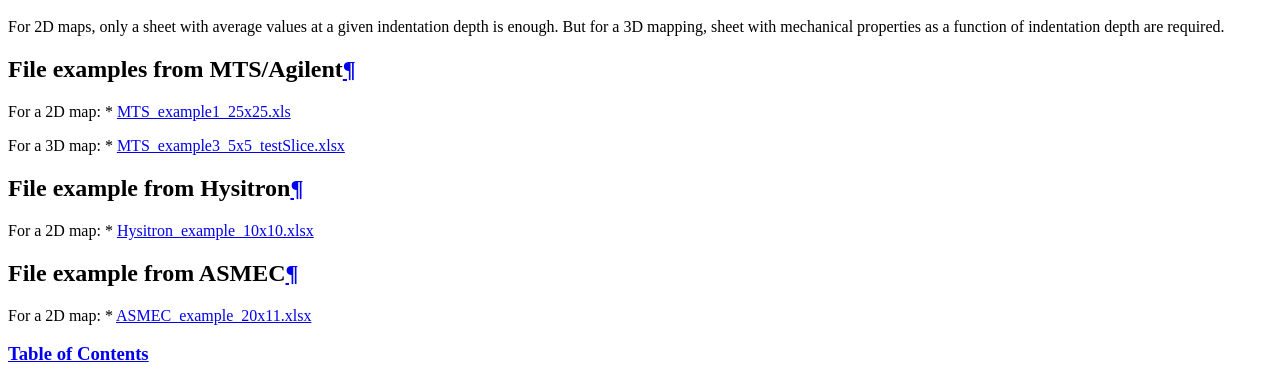
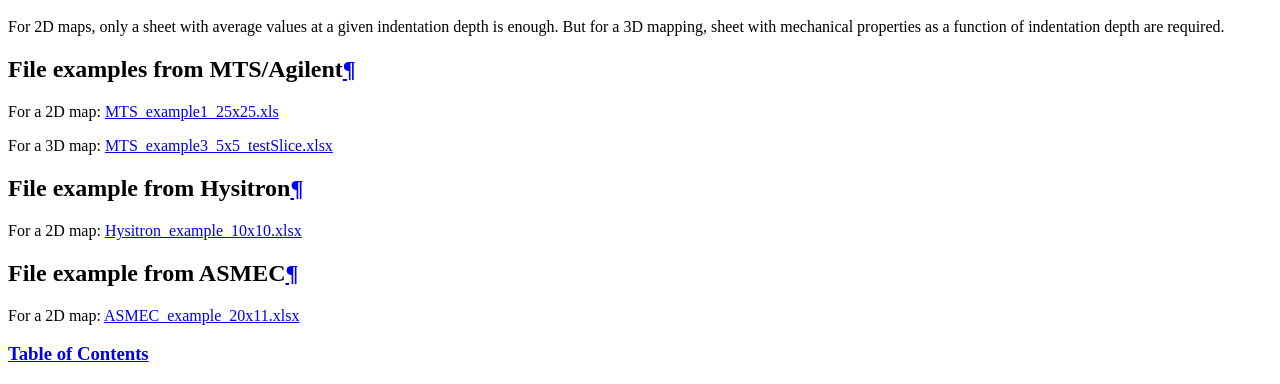
Before and after one commit to DavidMercier/TriDiMap, a Sphinx documentation site: the page built from doc/examples.rst, in a window 1280 px wide. Shown: the part 402-786 px from the top of the page. Built offline with Sphinx 7.4.7, drawn with Linux system fonts in a browser that asks for light colours; comment, search, counter and statistics services are not loaded.

```diff
--- a/doc/examples.rst
+++ b/doc/examples.rst
@@ -17,20 +17,16 @@ The |matlab| function to modify to load specific indentation results file is: `T
 File examples from MTS/Agilent
 ####################################################
 
-For a 2D map:
-* `MTS_example1_25x25.xls <https://github.com/DavidMercier/TriDiMap/blob/master/data_indentation/MTS_example1_25x25.xls>`_
+For a 2D map: `MTS_example1_25x25.xls <https://github.com/DavidMercier/TriDiMap/blob/master/data_indentation/MTS_example1_25x25.xls>`_
 
-For a 3D map:
-* `MTS_example3_5x5_testSlice.xlsx <https://github.com/DavidMercier/NIMS/blob/master/data_indentation/MTS_0film_Si_CSM-2nm_noSD.txt>`_
+For a 3D map: `MTS_example3_5x5_testSlice.xlsx <https://github.com/DavidMercier/NIMS/blob/master/data_indentation/MTS_0film_Si_CSM-2nm_noSD.txt>`_
 
 File example from Hysitron
 ####################################################
 
-For a 2D map:
-* `Hysitron_example_10x10.xlsx <https://github.com/DavidMercier/TriDiMap/blob/master/data_indentation/Hysitron_example_10x10.xlsx>`_
+For a 2D map: `Hysitron_example_10x10.xlsx <https://github.com/DavidMercier/TriDiMap/blob/master/data_indentation/Hysitron_example_10x10.xlsx>`_
 
 File example from ASMEC
 ####################################################
 
-For a 2D map:
-* `ASMEC_example_20x11.xlsx <https://github.com/DavidMercier/TriDiMap/blob/master/data_indentation/ASMEC_example_20x11.xlsx>`_
+For a 2D map: `ASMEC_example_20x11.xlsx <https://github.com/DavidMercier/TriDiMap/blob/master/data_indentation/ASMEC_example_20x11.xlsx>`_
```
